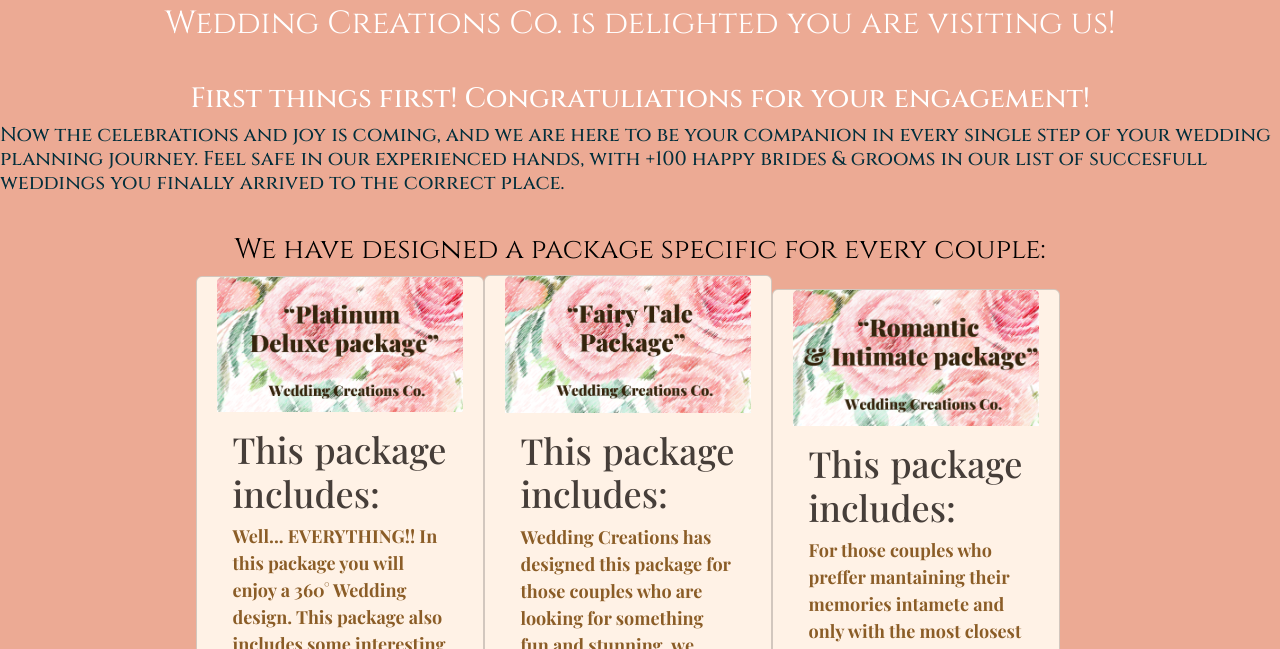
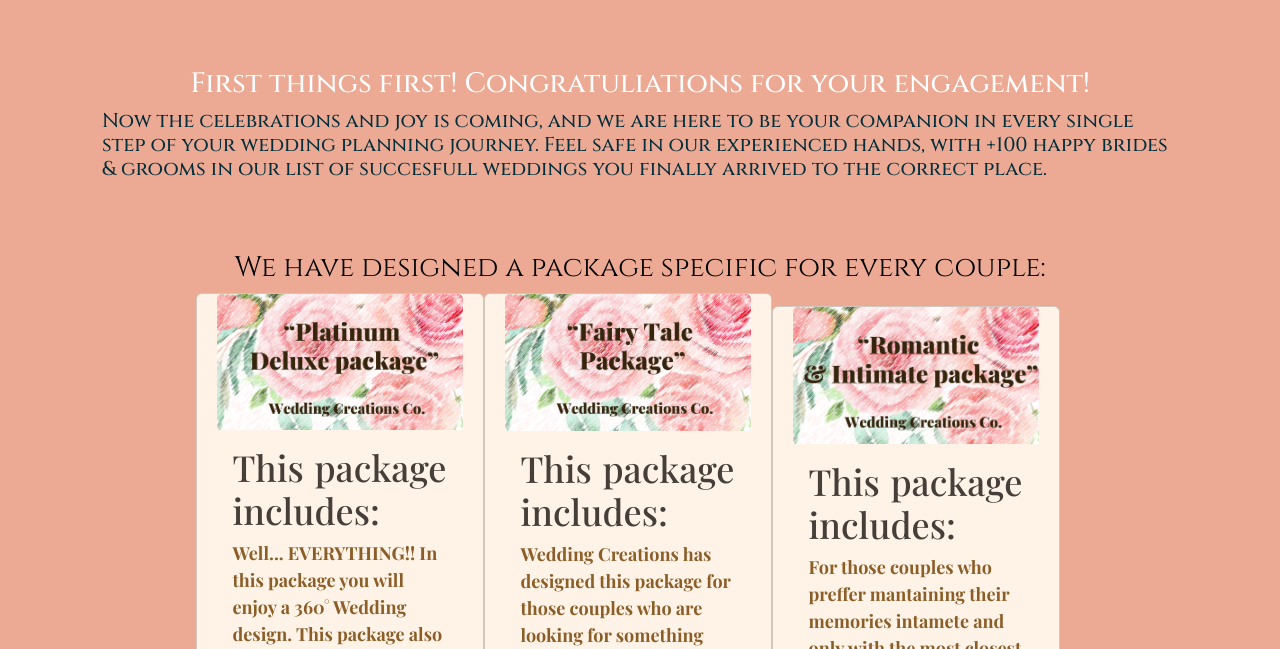
Before and after one commit to danielbf92/CA2, a plain HTML site: page pages/services.html in a window 1280 px wide. Shown: the part 151-800 px from the top of the page. Drawn offline with nearby package versions, Linux system fonts and the light colour scheme; a web font is replaced by a local one.

Commit message:
Update services.html

```diff
--- a/pages/services.html
+++ b/pages/services.html
@@ -8,14 +8,15 @@
 	<link rel="stylesheet" href="https://cdn.jsdelivr.net/npm/bootstrap-icons@1.3.0/font/bootstrap-icons.css">
 
     <meta name="viewport" content="width=device-width, initial-scale=1.0">
-    <title> Wedding Creations Co - Home </title>
+
+    <title> Wedding Creations Co - Services </title>
   <link rel="stylesheet" href="../css/style.css">
     <link rel="icon" type="image/x-icon" href="../images/minilogo.png"> <!--code for customizing icon on the browser tab -->
     <!-- google fonts import -->
  <style>@import url('https://fonts.googleapis.com/css2?family=Cinzel:wght@400..900&family=Playfair+Display:ital,wght@0,400..900;1,400..900&display=swap')</style>
 
 </head>
-<body class="bodyHome">
+<body >
     <!-- NAVBAR -->
     <nav class="navbar">
         <!--  LOGO -->
@@ -24,7 +25,7 @@
 	     <h2 class="titleHome"> WEDDING CREATIONS Co </h2>
 
 		 <section class="overviewwedding">
-<h2>Wedding Creations Co. is delighted you are visiting us! </h2>
+ <div class="container">
 <br>
 <h3>First things first! Congratuliations for your engagement!</h3>
 <h5>Now the celebrations and joy is coming, and we are here to be your companion in every single step of your wedding planning journey. Feel safe in our experienced hands, with +100 happy brides & grooms in our list of succesfull weddings you finally arrived to the correct place. </h5></br>
@@ -158,11 +159,10 @@
 </ol>
 
 </br>
-
+</div>
 </section>
 
-    <!-- D&B FOOTER -->
-    <script src="./js/footer.js"></script>
+     <!-- D&B FOOTER -->
+    <script src="../js/footer.js"></script>
 </body>
-<
 </html>
```
